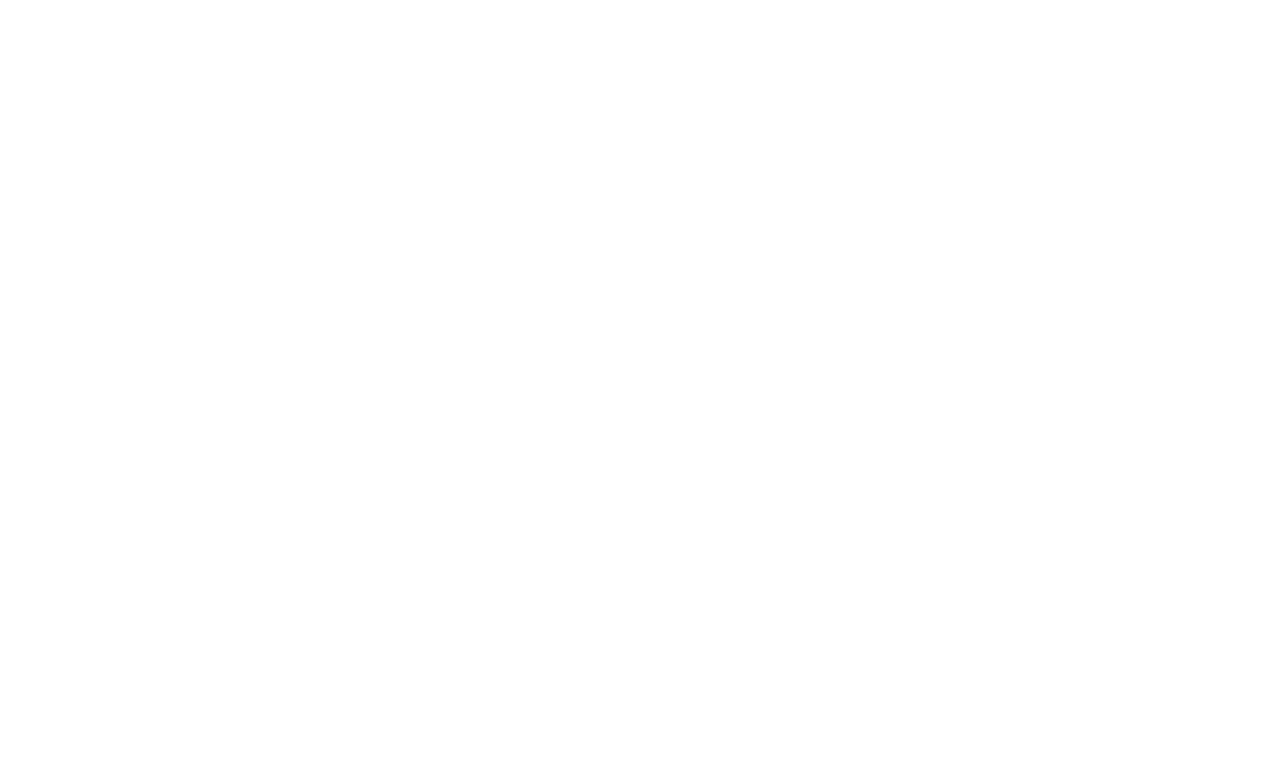
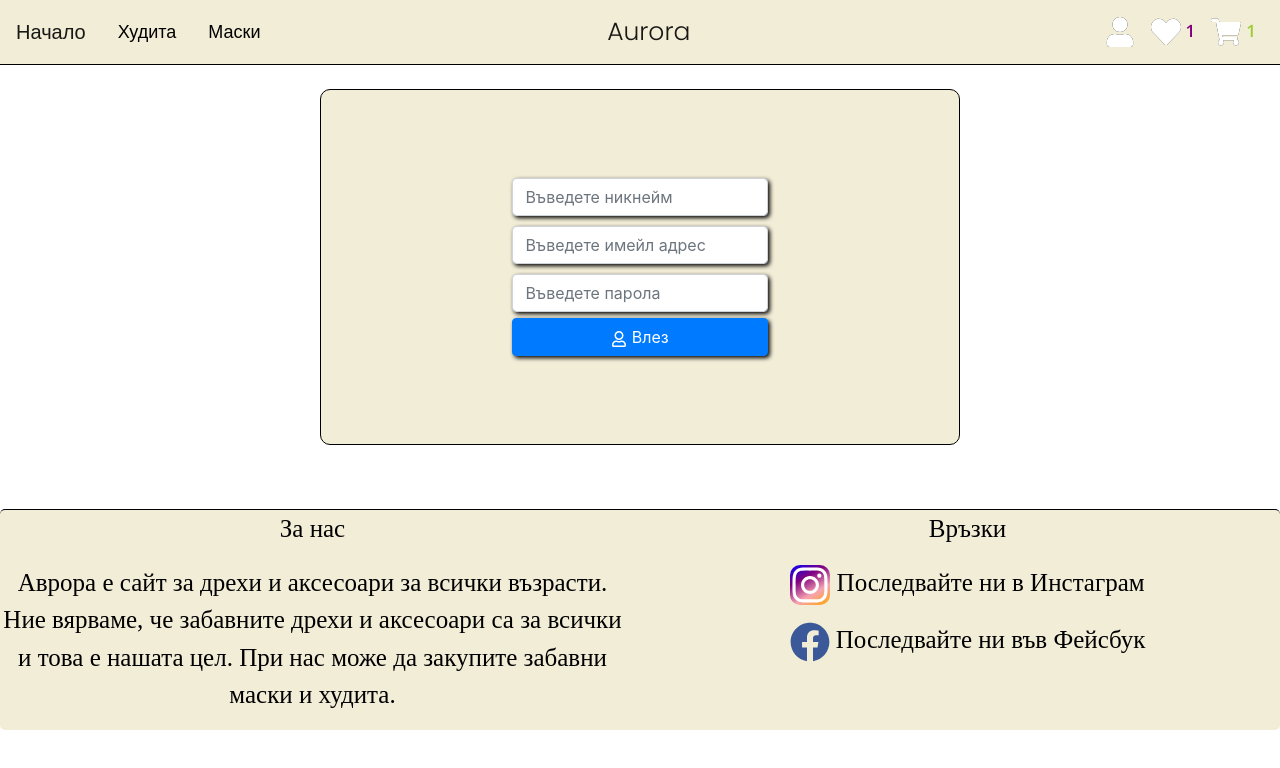
Before and after one commit to MartinYordanov374/WebStore-FullStack-Mockup, a React (Create React App) app: page /Login in a window 1280 px wide. Shown: the top 768 px of the page. Built offline with nearby package versions, Linux system fonts and the light colour scheme; a web font is replaced by a local one.

Commit message:
Added a login page

```diff
--- a/src/App.js
+++ b/src/App.js
@@ -5,6 +5,7 @@
 import MasksPage from './Components/MasksPage'
 import Wishlist from './Components/Wishlist'
 import ShoppingCart from './Components/ShoppingCart'
+import Login from './Components/Login'
 import {store} from './Components/store'
 import {BrowserRouter as Router, Route, Switch} from 'react-router-dom'
 import {Provider} from 'react-redux'
@@ -20,7 +21,7 @@
               <Route path='/Masks' component={MasksPage}/>
               <Route path='/Cart' component={ShoppingCart}/>
               <Route path='/Wishlist' component={Wishlist}/>
-
+              <Route path='/Login' component={Login}/>
 
           </Switch>
         </Router>
--- a/src/Components/Header.js
+++ b/src/Components/Header.js
@@ -3,7 +3,7 @@
 import {Navbar, Nav, NavbarBrand, NavItem, NavLink} from 'react-bootstrap'
 import 'bootstrap/dist/css/bootstrap.min.css';
 import './css/Header.css'
-import {FaHeart, FaShoppingCart} from 'react-icons/fa'
+import {FaHeart, FaShoppingCart, FaUser} from 'react-icons/fa'
 class Header extends Component {
     render() {
         const {productsInWishList} = this.props;
@@ -23,6 +23,9 @@
                 <NavbarBrand className='navbarBrand' href='/Home'>Aurora</NavbarBrand>
                 <Nav className='ml-auto'>
                     <NavItem>
+                        <NavLink href='/Login'>
+                            <FaUser className='loginIcon' size={30}/>
+                        </NavLink>
                         <NavLink href='/Wishlist'>
                             <FaHeart className='wishlistIcon'size={30}/><span className='wishListIndex'>{productsInWishList.length}</span>
                         </NavLink>
--- /dev/null
+++ b/src/Components/Login.js
@@ -0,0 +1,23 @@
+import React from 'react'
+import './css/login.css'
+import Navbar from './Header'
+import Footer from './Footer'
+import {FormControl, Button} from 'react-bootstrap'
+import {FaRegUser} from 'react-icons/fa'
+export default function Login() {
+    return (
+        <div className='loginFormWrapper'>
+            <Navbar/>
+            <div className='loginForm'>
+                <p className='createSpace'>.</p>
+                <FormControl className='enterUsername' placeholder='Въведете никнейм'/>
+                <FormControl className='enterEmail'  placeholder='Въведете имейл адрес'/>
+                <FormControl className='enterPassword'  placeholder='Въведете парола'/>
+                <Button className='submitLoginForm'><FaRegUser/> Влез</Button>
+                <p className='createSpace'>.</p>
+
+            </div>
+            <Footer/>
+        </div>
+    )
+}
--- a/src/Components/css/Header.css
+++ b/src/Components/css/Header.css
@@ -69,4 +69,15 @@
   margin-left: 5px;
   font-family: 'Open Sans', sans-serif;
 }
+
+.loginIcon {
+  color: white;
+  -webkit-filter: drop-shadow(0.5px 0.5px 0.5px black);
+          filter: drop-shadow(0.5px 0.5px 0.5px black);
+  margin-left: 5px;
+}
+
+.loginIcon:hover {
+  color: orange;
+}
 /*# sourceMappingURL=Header.css.map */
--- a/src/Components/css/Header.scss
+++ b/src/Components/css/Header.scss
@@ -68,3 +68,11 @@
     margin-left: 5px;
     font-family: 'Open Sans', sans-serif;
 }
+.loginIcon{
+    color: white;
+    filter: drop-shadow(0.5px 0.5px 0.5px black);
+    margin-left: 5px;
+    &:hover{
+        color: orange;
+    }
+}
--- /dev/null
+++ b/src/Components/css/login.css
@@ -0,0 +1,47 @@
+.loginForm {
+  background-color: #F2EDD7FF;
+  width: 50%;
+  margin-left: 25%;
+  margin-top: 2%;
+  border-radius: 10px;
+  border-color: black;
+  border-style: solid;
+  border-width: 1px;
+}
+
+.loginForm .createSpace {
+  opacity: 0;
+  margin: 5%;
+}
+
+.loginForm .enterUsername {
+  width: 40%;
+  margin-top: 5%;
+  margin-left: 30%;
+  -webkit-filter: drop-shadow(2px 2px 2px black);
+          filter: drop-shadow(2px 2px 2px black);
+}
+
+.loginForm .enterEmail {
+  width: 40%;
+  margin-top: 10px;
+  margin-left: 30%;
+  -webkit-filter: drop-shadow(2px 2px 2px black);
+          filter: drop-shadow(2px 2px 2px black);
+}
+
+.loginForm .enterPassword {
+  width: 40%;
+  margin-top: 10px;
+  margin-left: 30%;
+  -webkit-filter: drop-shadow(2px 2px 2px black);
+          filter: drop-shadow(2px 2px 2px black);
+}
+
+.loginForm .submitLoginForm {
+  margin-top: 1%;
+  width: 40%;
+  -webkit-filter: drop-shadow(2px 2px 2px black);
+          filter: drop-shadow(2px 2px 2px black);
+}
+/*# sourceMappingURL=login.css.map */
--- /dev/null
+++ b/src/Components/css/login.scss
@@ -0,0 +1,47 @@
+$backgroundColorForm:  #F2EDD7FF;
+.loginFormWrapper{
+
+
+}
+.loginForm{
+    background-color: $backgroundColorForm;
+    width: 50%;
+    margin-left: 25%;
+    margin-top: 2%;
+    border-radius: 10px;
+    border-color: black;
+    border-style: solid;
+    border-width: 1px;
+    .createSpace{
+        opacity: 0;
+        margin: 5%;
+    }
+
+    .enterUsername{
+        width: 40%;
+        margin-top: 5%;
+        margin-left: 30%;
+        filter: drop-shadow(2px 2px 2px black);
+    }
+    .enterEmail{
+        width: 40%;
+        margin-top: 10px;
+        margin-left: 30%;
+        filter: drop-shadow(2px 2px 2px black);
+
+
+    }
+    .enterPassword{
+        width: 40%;
+        margin-top: 10px;
+        margin-left: 30%;
+        filter: drop-shadow(2px 2px 2px black);
+
+    }
+    .submitLoginForm{
+        margin-top: 1%;
+        width: 40%;
+        filter: drop-shadow(2px 2px 2px black);
+
+    }
+}
```
Also changed, not shown: 2 other files (tests, documents, lock files or other folders).
